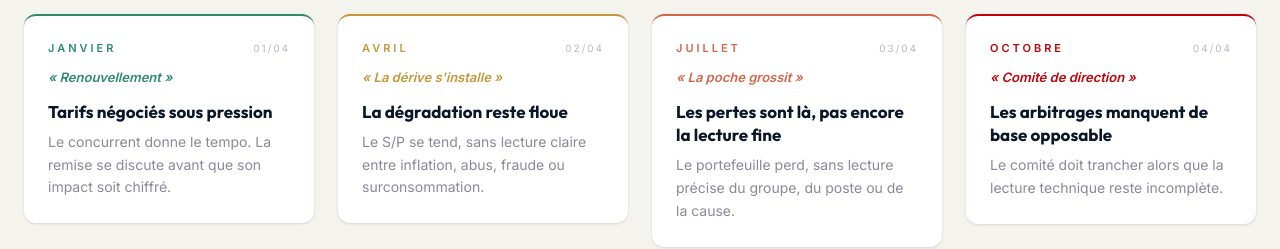
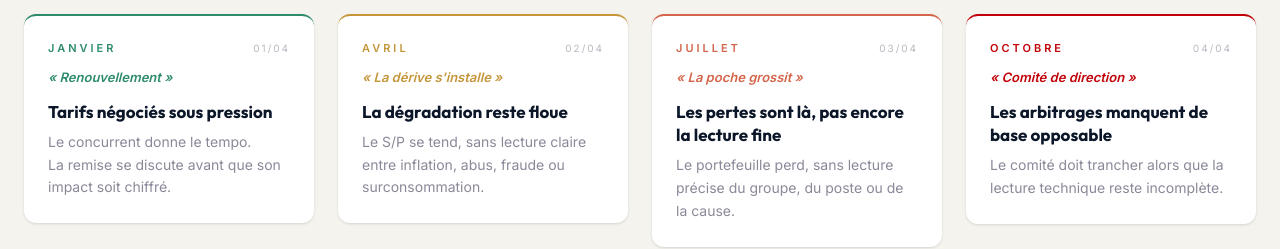
Before and after one commit to sidickgoldman/SiteWeb_PrimeActuaire, a Next.js app: page / in a window 1280 px wide. Shown: the part 1440-1689 px from the top of the page. Built offline with nearby package versions, Linux system fonts and the light colour scheme.

Commit message:
copy: featuresTitle piliers + retour ligne tempo + whitespace-pre-line tensions

```diff
--- a/src/components/Probleme.tsx
+++ b/src/components/Probleme.tsx
@@ -96,7 +96,7 @@ export default function Probleme() {
                     <h3 className="font-[var(--font-heading)] font-bold text-[17px] text-navy leading-snug mb-2">
                       {tension.title}
                     </h3>
-                    <p className="text-[14px] text-text-muted leading-relaxed">
+                    <p className="text-[14px] text-text-muted leading-relaxed whitespace-pre-line">
                       {tension.desc}
                     </p>
                   </div>
--- a/src/i18n/en.ts
+++ b/src/i18n/en.ts
@@ -497,7 +497,7 @@ export const en: Dictionary = {
       { value: "−14 pts S/P", label: "after targeted correction" },
     ],
     featuresEyebrow: "Capabilities",
-    featuresTitle: "Three domains. One clear read.",
+    featuresTitle: "Three pillars to restore portfolio performance.",
     categories: [
       {
         label: "Pricing",
--- a/src/i18n/fr.ts
+++ b/src/i18n/fr.ts
@@ -76,7 +76,7 @@ export const fr = {
       {
         icon: "⏱",
         title: "Tarifs négociés sous pression",
-        desc: "Le concurrent donne le tempo. La remise se discute avant que son impact soit chiffré.",
+        desc: "Le concurrent donne le tempo.\nLa remise se discute avant que son impact soit chiffré.",
       },
       {
         icon: "📉",
@@ -495,7 +495,7 @@ export const fr = {
       { value: "−14 pts S/P", label: "après correction ciblée" },
     ],
     featuresEyebrow: "Capacités",
-    featuresTitle: "Trois domaines. Une seule lecture.",
+    featuresTitle: "Trois piliers pour redresser la performance du portefeuille.",
     categories: [
       {
         label: "Tarification",
```
